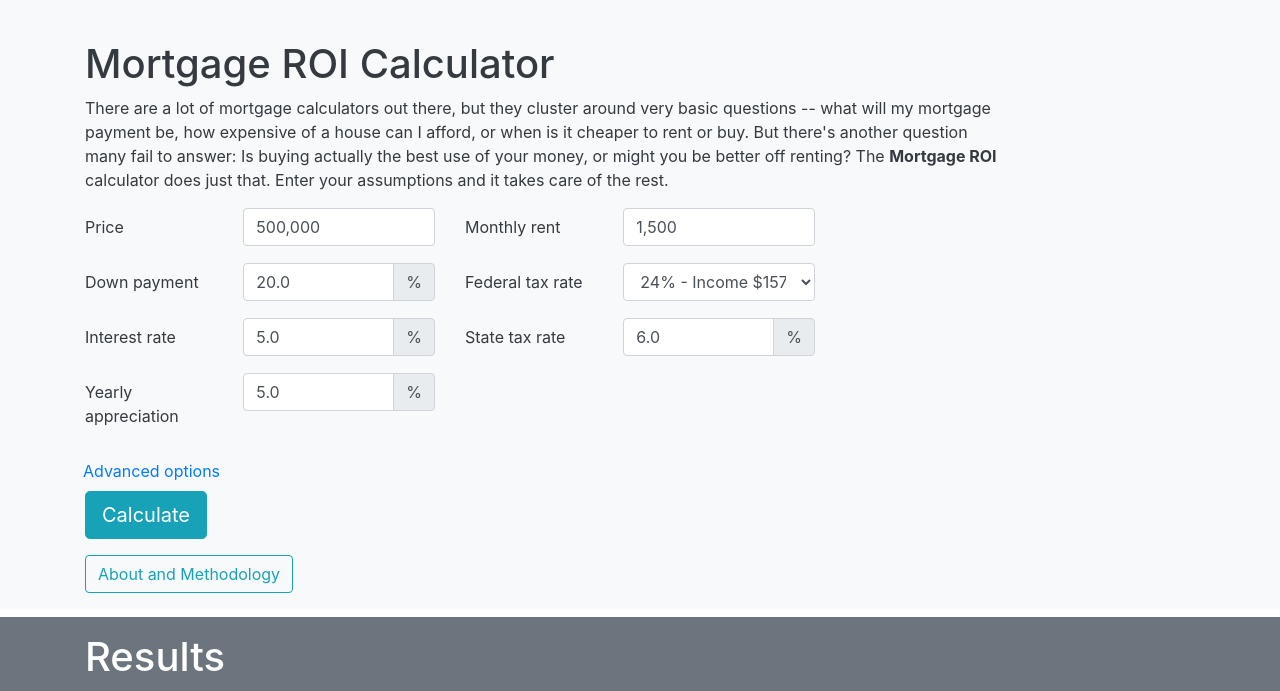
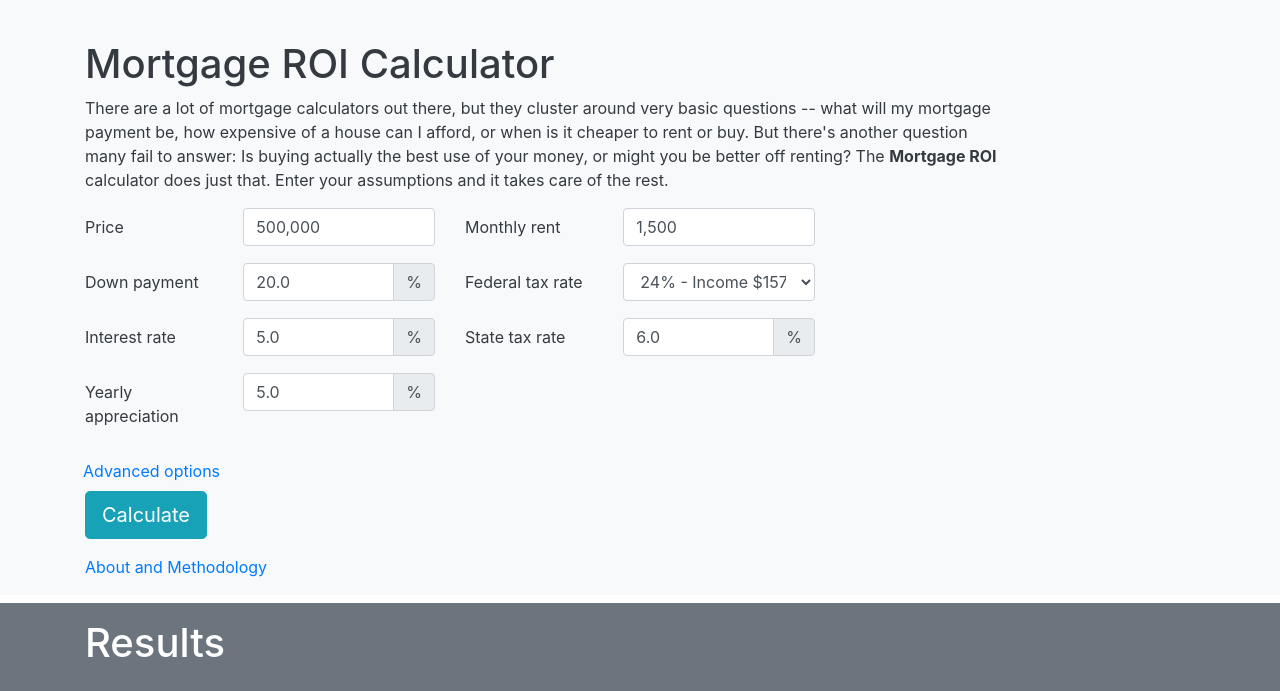
Before and after one commit to edelgm6/mortgage-calc, a Django app: page / in a window 1280 px wide. Shown: the top 691 px of the page. Run offline with Django 3.2, Linux system fonts and the light colour scheme; some libraries are stand-ins or nearby versions.

Commit message:
Changed about link from button to a standard link

```diff
--- a/calc/templates/calc/index.html
+++ b/calc/templates/calc/index.html
@@ -46,7 +46,7 @@
 		{% include "calc/investment-form.html" %}
 		<div class="row">
 		<div class="col-md-12">
-			<a href="/about" class="btn btn-outline-info">About and Methodology</a>
+			<a href="/about">About and Methodology</a>
 		</div>
 		</div>
 	  </div>
```
